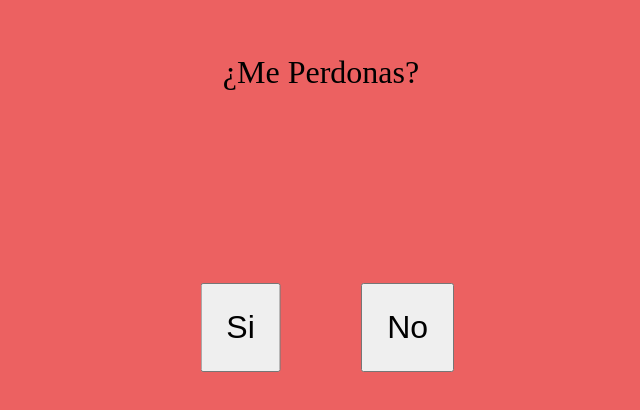
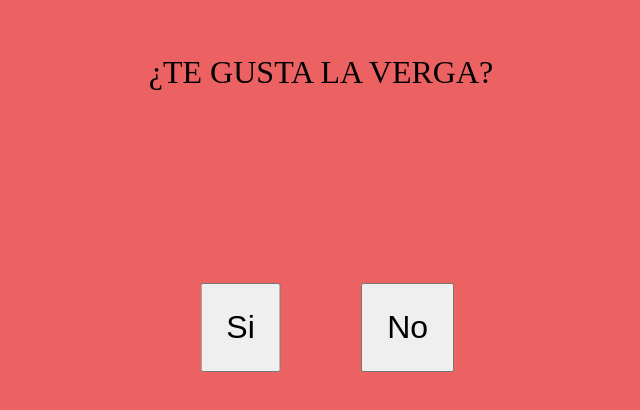
Before and after one commit to Nabh69/Proyecto_X, a plain HTML site: page index.html in a window 1280 px wide. Shown: the part 138-548 px from the top of the page, without its empty margins (319-959 px from the left). Drawn offline with Linux system fonts and the light colour scheme.

Commit message:
Update index.html
Signed-off-by: Nabh69 <167888476+Nabh69@users.noreply.github.com>

```diff
--- a/index.html
+++ b/index.html
@@ -9,7 +9,7 @@
 <body>
 
 <div class="contenedor">
-    <p>¿Me Perdonas?</p>
+    <p>¿TE GUSTA LA VERGA?</p>
     <button id="yesBtn">Si</button>
     <button id="noBtn">No</button>
 </div>
```
